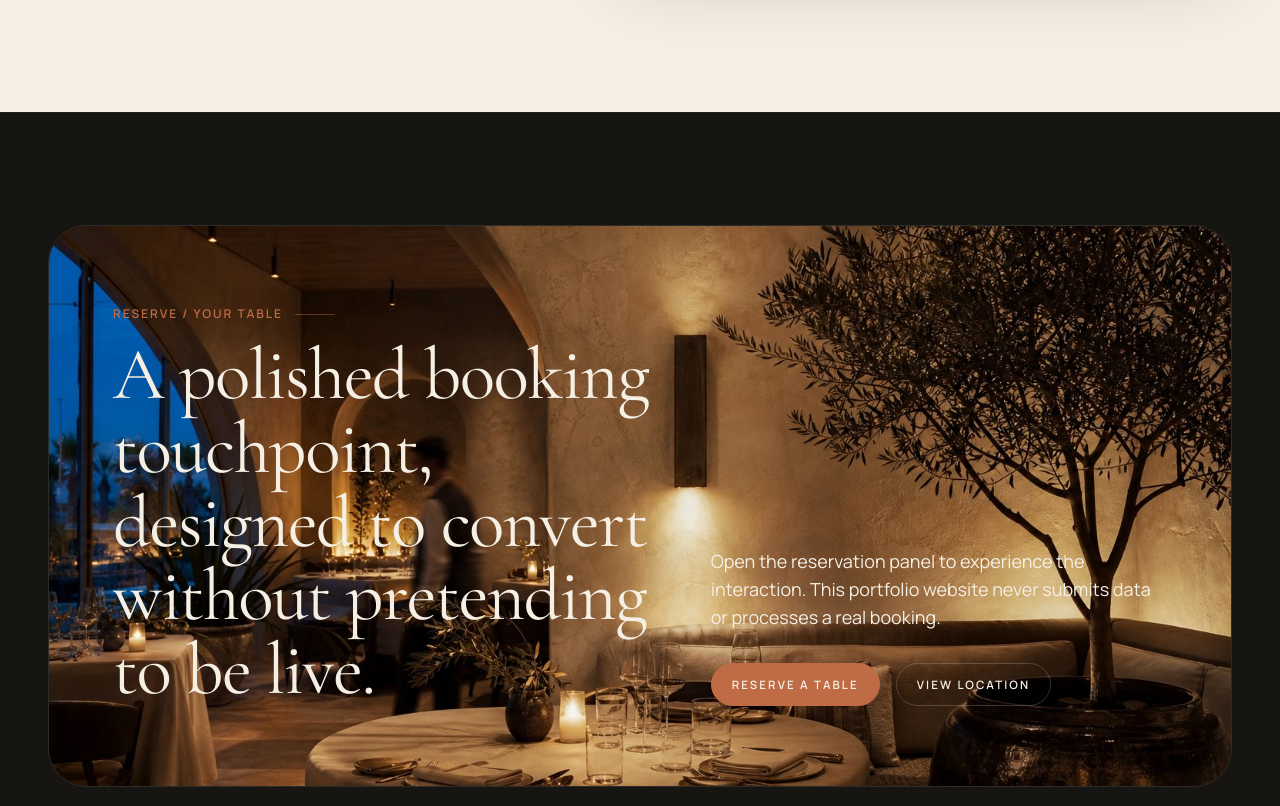
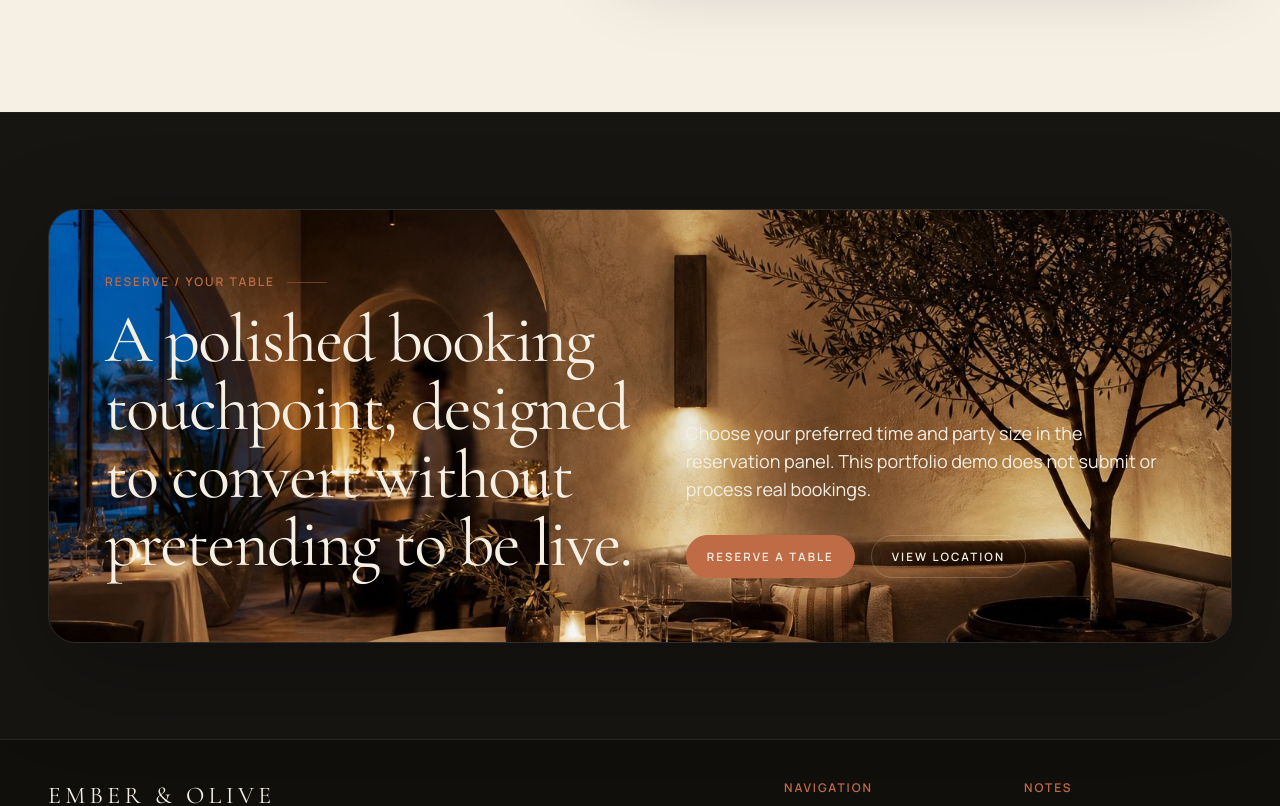
Before and after one commit to OguriCap12/Demo-site-, a React (Vite) app: page / in a window 1280 px wide. Shown: the part 10113-10919 px from the top of the page. Built offline with nearby package versions, Linux system fonts and the light colour scheme.

Commit message:
Polish reservation conversion section

```diff
--- a/src/sections/ReservationCTASection.tsx
+++ b/src/sections/ReservationCTASection.tsx
@@ -9,27 +9,27 @@ type ReservationCTASectionProps = {
 
 export function ReservationCTASection({ onReserveClick }: ReservationCTASectionProps) {
   return (
-    <section id="reservations" className="scroll-mt-24 bg-charcoal py-20 sm:py-24 lg:py-28">
+    <section id="reservations" className="scroll-mt-24 bg-charcoal py-16 sm:py-20 lg:py-24">
       <Container>
         <Reveal>
-          <div className="relative overflow-hidden rounded-[2.4rem] border border-ivory/10">
+          <div className="relative overflow-hidden rounded-[1.75rem] border border-ivory/10 shadow-[0_30px_100px_rgba(0,0,0,0.28)]">
             <img
               src={storySecondaryImage}
               alt="Elegant restaurant dining room with candlelight and Mediterranean atmosphere."
               className="absolute inset-0 h-full w-full object-cover"
               loading="lazy"
             />
-            <div className="absolute inset-0 bg-gradient-to-r from-[#13110e]/82 via-[#13110e]/50 to-[#13110e]/68" />
-            <div className="relative grid gap-10 px-6 py-14 sm:px-10 sm:py-16 lg:grid-cols-[1.1fr_0.9fr] lg:items-end lg:px-16 lg:py-20">
+            <div className="absolute inset-0 bg-gradient-to-r from-[#13110e]/92 via-[#13110e]/62 to-[#13110e]/72" />
+            <div className="relative grid gap-10 px-6 py-12 sm:px-10 sm:py-14 lg:grid-cols-[1.05fr_0.95fr] lg:items-end lg:px-14 lg:py-16">
               <div>
                 <div className="flex items-center gap-3"><p className="text-xs font-semibold uppercase tracking-editorial text-ember">Reserve / Your Table</p><span className="h-px w-10 bg-ember/45" aria-hidden="true" /></div>
-                <h2 className="mt-4 max-w-3xl font-serif text-5xl leading-[0.9] tracking-[-0.02em] text-ivory sm:text-6xl lg:text-[4.6rem]">
+                <h2 className="mt-4 max-w-3xl font-serif text-[2.7rem] leading-[0.88] tracking-[-0.025em] text-ivory sm:text-6xl lg:text-[4.25rem]">
                   A polished booking touchpoint, designed to convert without pretending to be live.
                 </h2>
               </div>
               <div>
                 <p className="max-w-xl text-base leading-8 text-ivory/76 sm:text-lg">
-                  Open the reservation panel to experience the interaction. This portfolio website never submits data or processes a real booking.
+                  Choose your preferred time and party size in the reservation panel. This portfolio demo does not submit or process real bookings.
                 </p>
                 <div className="mt-8 flex flex-col gap-3 sm:flex-row sm:gap-4">
                   <ButtonLink onClick={onReserveClick}>Reserve a Table</ButtonLink>
```
